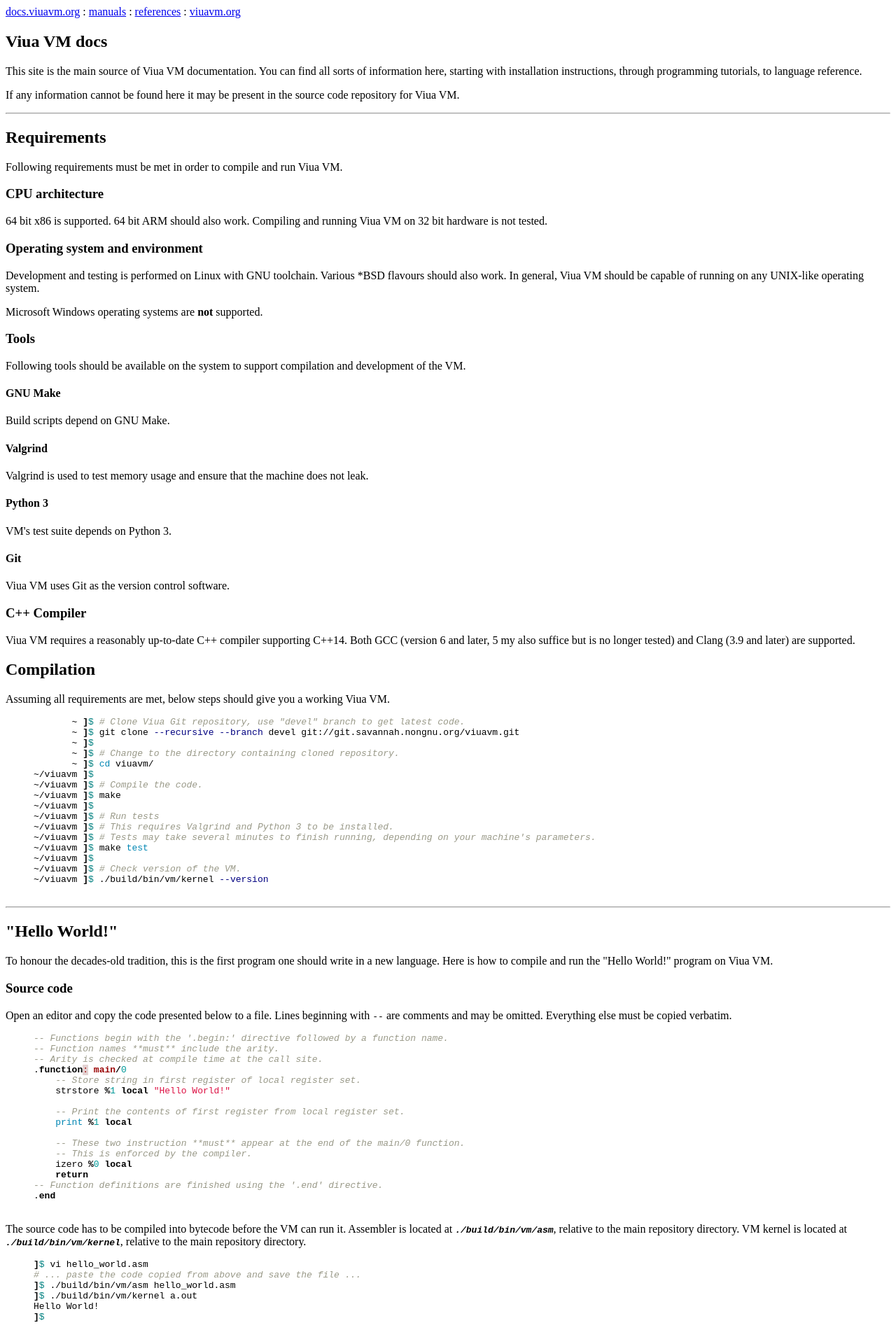
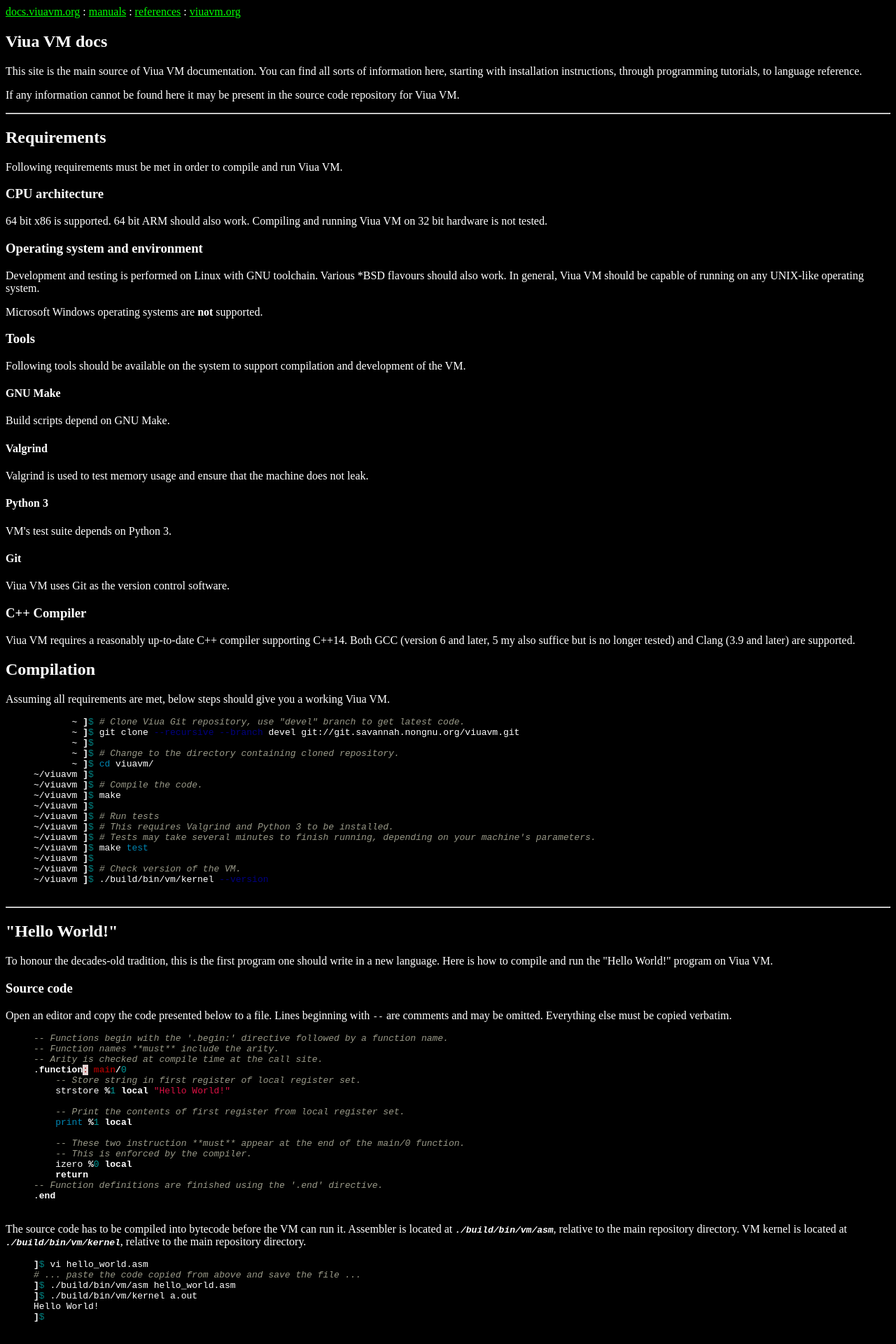
Before and after one commit to marekjm/docs.viuavm.org, a Jekyll site: the page built from index.html, in a window 1280 px wide. Shown: the top 1920 px of the page at 70% size. Built offline with Jekyll 4.4.1, drawn with Linux system fonts in a browser that asks for light colours.

Commit message:
Better colors

```diff
--- a/_includes/head.html
+++ b/_includes/head.html
@@ -5,6 +5,13 @@
 
     <!-- <link rel="stylesheet" href="{{ "/css/style.css" | prepend: site.baseurl }}"> -->
     <style>
+        html, body {
+            background-color: #000;
+            color: #fff;
+        }
+        a {
+            color: #0f0;
+        }
         .big-fat-warning {
             border: 1px solid #000;
             margin: 10px 10%;
```
